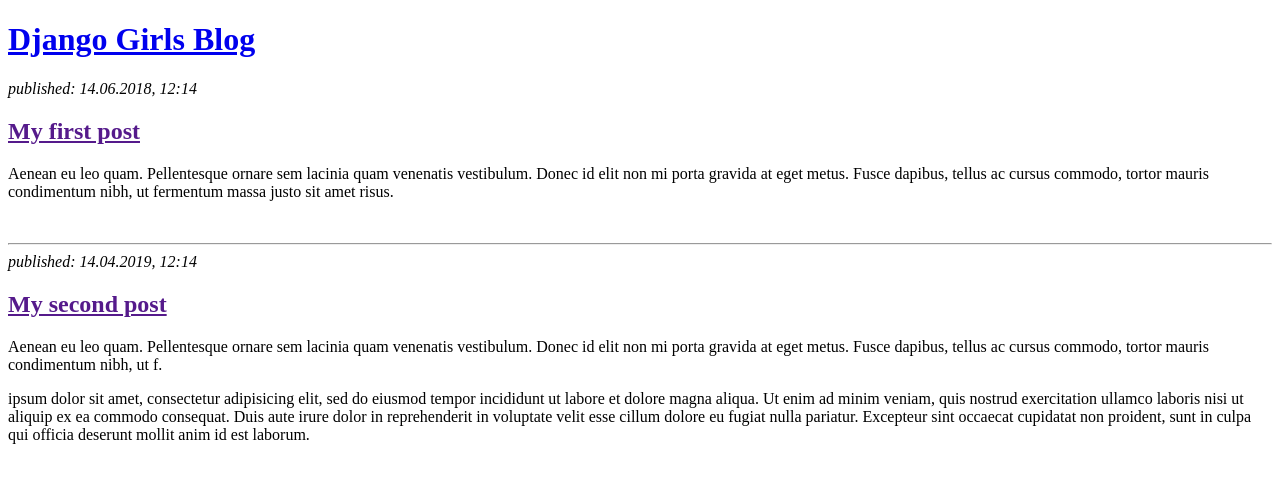
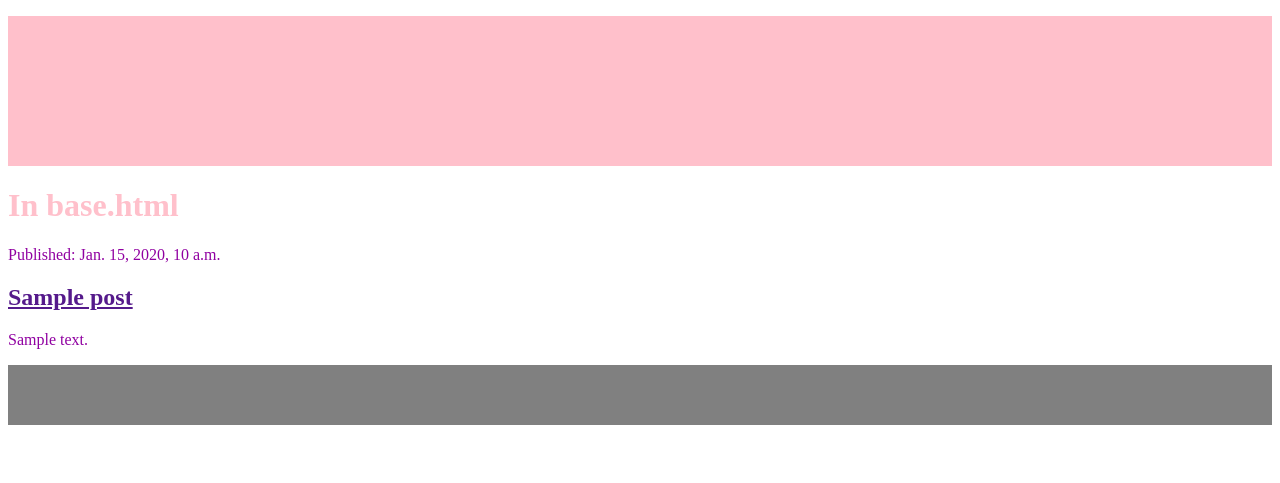
Before and after one commit to catmanti/my-first-blog, a Django app: template blog/templates/blog/post_list.html in a window 1280 px wide. Shown: the top 483 px of the page. Run offline with Django 3.2, Linux system fonts and the light colour scheme; the template is opened without the code that fills it: values that come from a table or form of the project are taken from there, others are empty; tables that the repository leaves empty hold one stand-in row (values such as "Sample post").

Commit message:
Modified templates to diploy posts from database.

```diff
--- a/blog/models.py
+++ b/blog/models.py
@@ -7,9 +7,10 @@
 	title		= models.CharField(max_length=200)
 	text		= models.TextField()
 	created_date= models.DateTimeField(blank=True, null=True)
+	published_date = models.DateTimeField(blank=True, null=True)
 
 	def published(self):
-		self.published_date = timezone.now
+		self.published_date = timezone.now()
 		self.save()
 
 	def __str__(self):
--- a/blog/templates/blog/post_list.html
+++ b/blog/templates/blog/post_list.html
@@ -1,31 +1,11 @@
-<!DOCTYPE html>
-<html>
-    <head>
-        <title>Django Girls blog</title>
-    </head>
-    <body>
-        <div>
-            <h1><a href="/">Django Girls Blog</a></h1>
-        </div>
-
-        <div>
-            <em>published: 14.06.2018, 12:14</em>
-            <h2><a href="">My first post</a></h2>
-            <p>Aenean eu leo quam. Pellentesque ornare sem lacinia quam venenatis vestibulum. Donec id elit non mi porta gravida at eget metus. Fusce dapibus, tellus ac cursus commodo, tortor mauris condimentum nibh, ut fermentum massa justo sit amet risus.</p>
-            <br>
-            <hr>
-        </div>
-
-        <div>
-            <em>published: 14.04.2019, 12:14</em>
-            <h2><a href="">My second post</a></h2>
-            <p>Aenean eu leo quam. Pellentesque ornare sem lacinia quam venenatis vestibulum. Donec id elit non mi porta gravida at eget metus. Fusce dapibus, tellus ac cursus commodo, tortor mauris condimentum nibh, ut f.</p>
-            <p> ipsum dolor sit amet, consectetur adipisicing elit, sed do eiusmod
-            tempor incididunt ut labore et dolore magna aliqua. Ut enim ad minim veniam,
-            quis nostrud exercitation ullamco laboris nisi ut aliquip ex ea commodo
-            consequat. Duis aute irure dolor in reprehenderit in voluptate velit esse
-            cillum dolore eu fugiat nulla pariatur. Excepteur sint occaecat cupidatat non
-            proident, sunt in culpa qui officia deserunt mollit anim id est laborum.</p>
-        </div>
-    </body>
-</html>
+{% extends 'base.html' %}
+{% block content %}
+{%for post in posts %}
+<div>
+    <p>Published: {{post.published_date}}</p>
+    <h2><a href="">{{ post.title }}</a></h2>
+    <p>{{post.text|linebreaksbr }}</p>
+    <p class="padding2"></p>
+</div>
+{% endfor %}
+{% endblock %}
```
Also changed, not shown: blog/views.py (+8 -2 lines).
